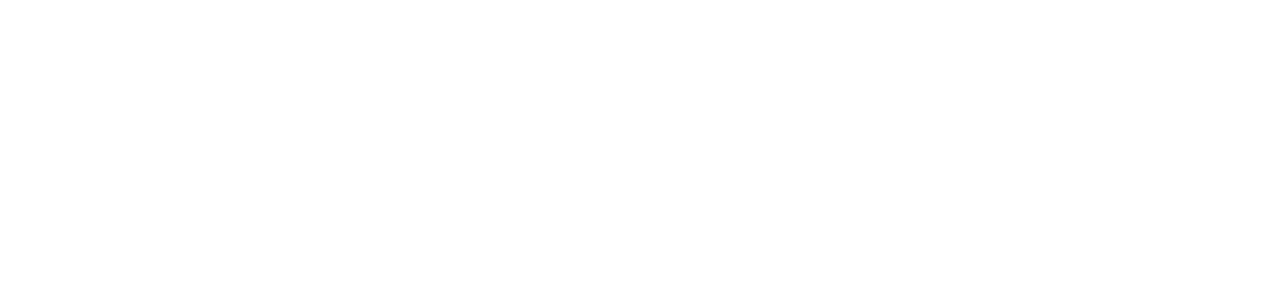
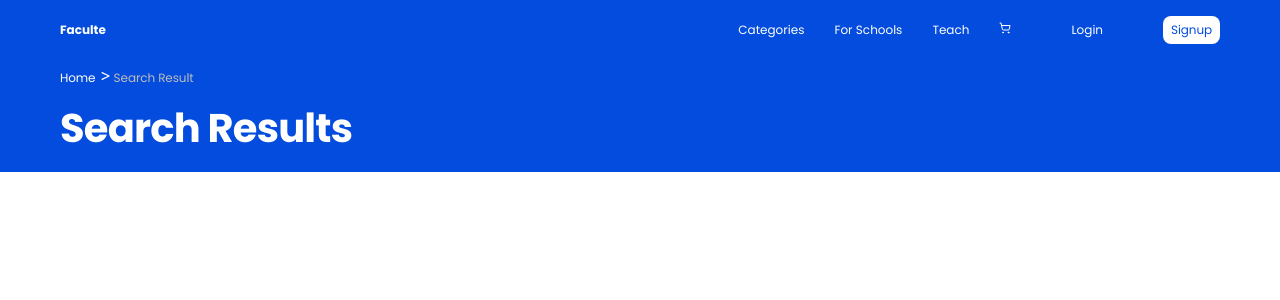
Before and after one commit to Diptech-hub/faculte, a React (Vite) app: page /result in a window 1280 px wide. Before the commit this address had no page. Shown: the top 300 px of the page. Built offline with nearby package versions, Linux system fonts and the light colour scheme.

Commit message:
search result page

```diff
--- a/src/App.tsx
+++ b/src/App.tsx
@@ -2,6 +2,7 @@ import { Routes, Route } from 'react-router-dom';
 import Home from "./components/home"
 import Login from "./features/auth/login"
 import Signup from "./features/auth/signUp"
+import Result from "./components/result"
 import "./App.css"
 
 const App: React.FC = () => {
@@ -10,6 +11,7 @@ const App: React.FC = () => {
         <Route path="/" element={<Home />} />
         <Route path="/login" element={<Login />} />
         <Route path="/signup" element={<Signup />} />
+        <Route path="/result" element={<Result />} />
       </Routes>
     );
   }
--- /dev/null
+++ b/src/components/result.tsx
@@ -0,0 +1,20 @@
+import NavBar from "./navBar";
+import { Link } from "react-router-dom";
+import { PiGreaterThanBold } from "react-icons/pi";
+import "../styles/result.css";
+
+const Result: React.FC = () => {
+  return (
+    <div className="resultContent">
+      <NavBar />
+      <div className="resultHead">
+        <Link to="/" className="resultHead_1">
+          Home <PiGreaterThanBold /> <span>Search Result</span>
+        </Link>
+        <h1 className="resultHead_2">Search Results</h1>
+      </div>
+    </div>
+  );
+};
+
+export default Result;
--- a/src/features/auth/login.tsx
+++ b/src/features/auth/login.tsx
@@ -25,7 +25,7 @@ const Login: React.FC = () => {
     e.preventDefault();
     const resultAction = await dispatch(signInUser({ email, password }));
     if (signInUser.fulfilled.match(resultAction)) {
-      navigate("/");
+      navigate("/result");
     }
   };
 
--- a/src/features/auth/signUp.tsx
+++ b/src/features/auth/signUp.tsx
@@ -20,7 +20,7 @@ const SignUp = () => {
     e.preventDefault();
     const resultAction = await dispatch(signUpUser({ email, password }));
     if (signUpUser.fulfilled.match(resultAction)) {
-      navigate("/");
+      navigate("/result");
     }
   };
 
--- a/src/features/auth/signupAuthSlice.tsx
+++ b/src/features/auth/signupAuthSlice.tsx
@@ -27,7 +27,7 @@ export const signUpUser = createAsyncThunk(
   }
 );
 
-const logInSlice = createSlice({
+const signInSlice = createSlice({
   name: "signIn",
   initialState,
   reducers: {},
@@ -48,4 +48,4 @@ const logInSlice = createSlice({
   },
 });
 
-export default logInSlice.reducer;
+export default signInSlice.reducer;
--- /dev/null
+++ b/src/styles/result.css
@@ -0,0 +1,30 @@
+.resultHead {
+    padding: 5px 60px;
+    background: #034cdd;
+    color: white;
+}
+
+.resultHead_1 {
+font-size: 12px;
+font-weight: normal;
+line-height: 20px;
+letter-spacing: -0.10000000149011612px;
+text-align: left;
+color: white;
+text-decoration: none;
+}
+
+.resultHead_1 > span {
+    color: #BDBDBD;
+    ;
+}
+
+.resultHead_2 {
+    margin: 5px 0;
+font-size: 40px;
+font-weight: bold;
+line-height: 68px;
+letter-spacing: -0.02em;
+text-align: left;
+
+}
```
